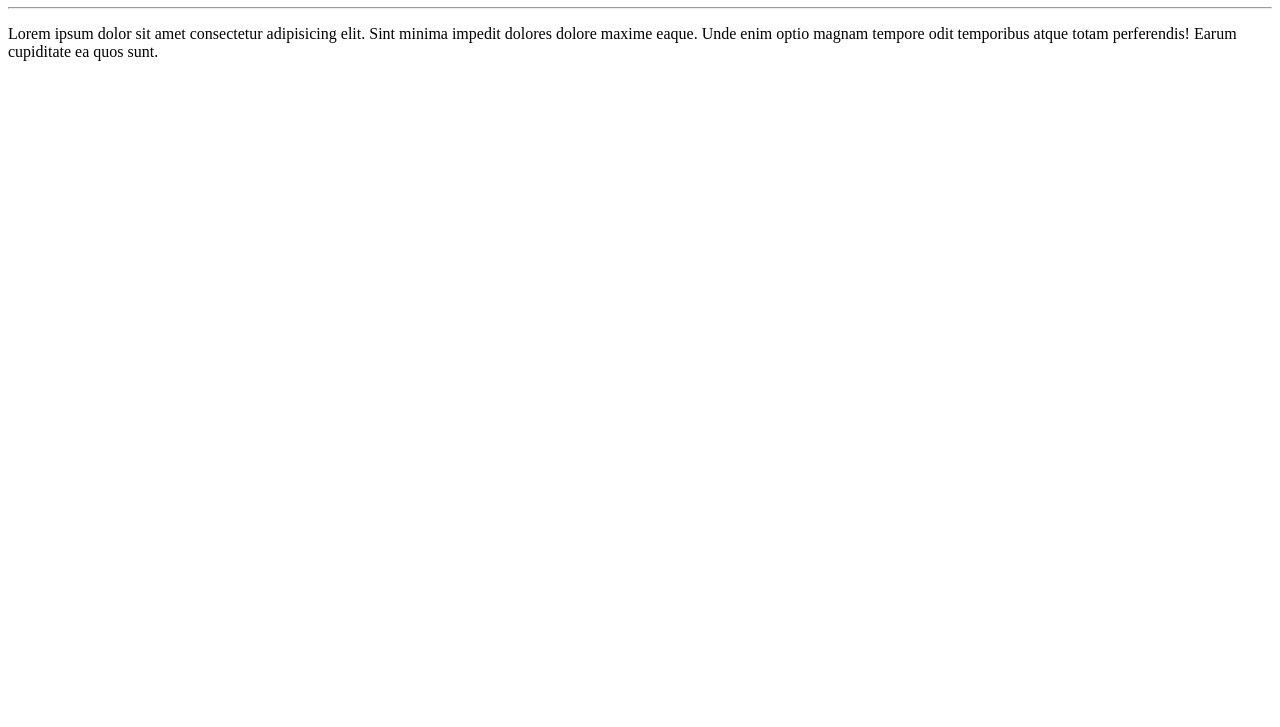
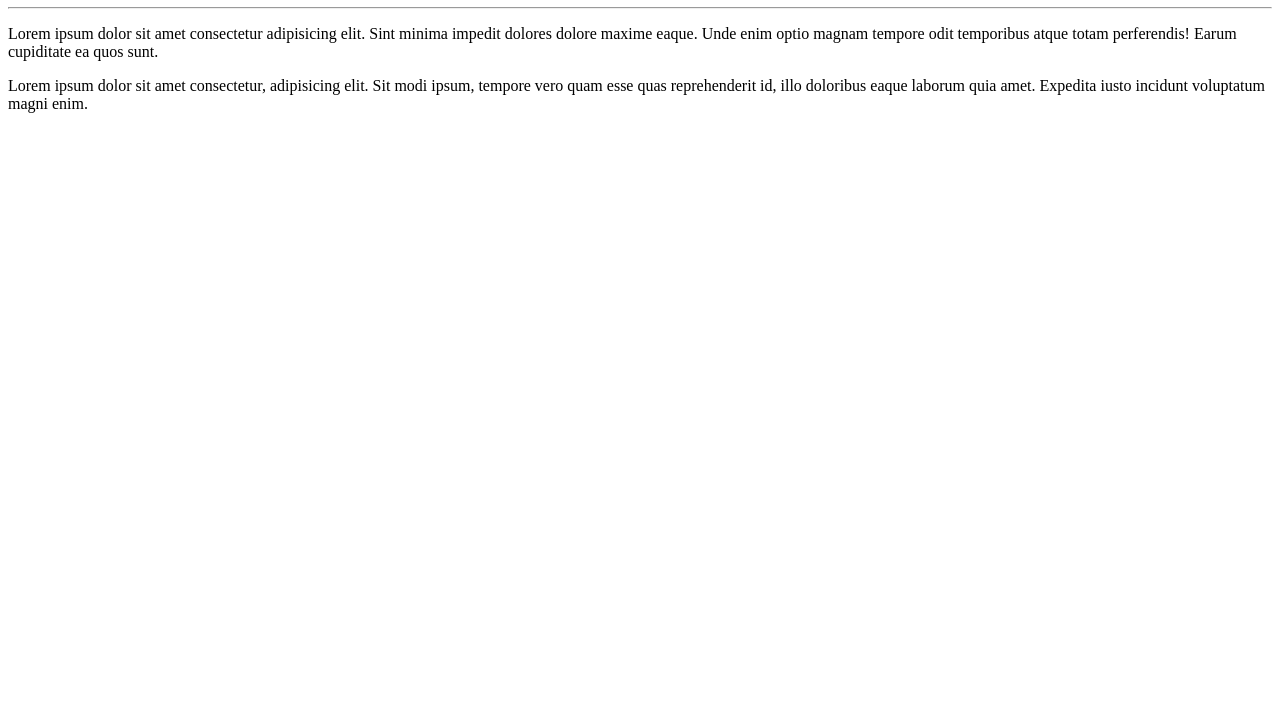
Before and after one commit to RafaelWoiczack/-HelloWorld-, a plain HTML site: page Site-exemplo/index.html in a window 1280 px wide. Shown: the part 73-800 px from the top of the page. Drawn offline with Linux system fonts and the light colour scheme.

Commit message:
Adicionei um parágrafo

```diff
--- a/Site-exemplo/index.html
+++ b/Site-exemplo/index.html
@@ -9,5 +9,6 @@
     <h1>Olá, Mundo!</h1>
     <hr>
     <p>Lorem ipsum dolor sit amet consectetur adipisicing elit. Sint minima impedit dolores dolore maxime eaque. Unde enim optio magnam tempore odit temporibus atque totam perferendis! Earum cupiditate ea quos sunt.</p>
+    <p>Lorem ipsum dolor sit amet consectetur, adipisicing elit. Sit modi ipsum, tempore vero quam esse quas reprehenderit id, illo doloribus eaque laborum quia amet. Expedita iusto incidunt voluptatum magni enim.</p>
 </body>
 </html>
```
